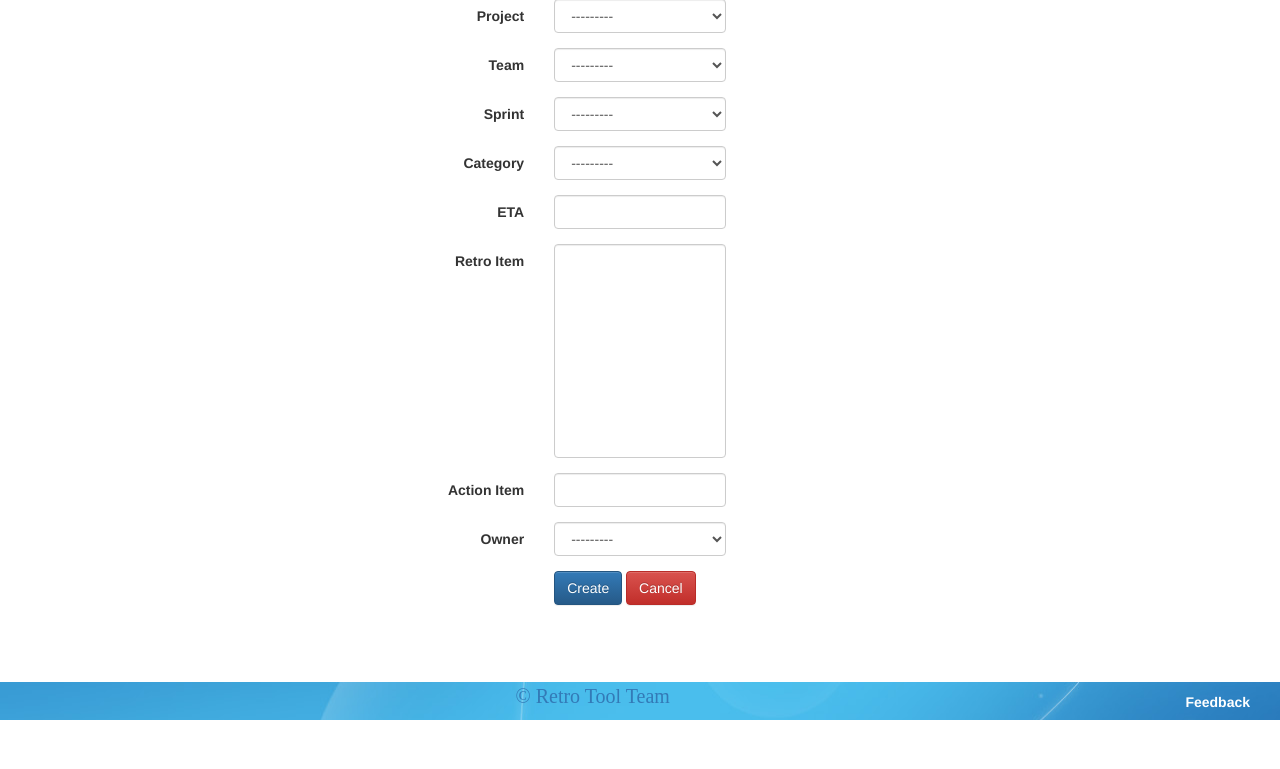
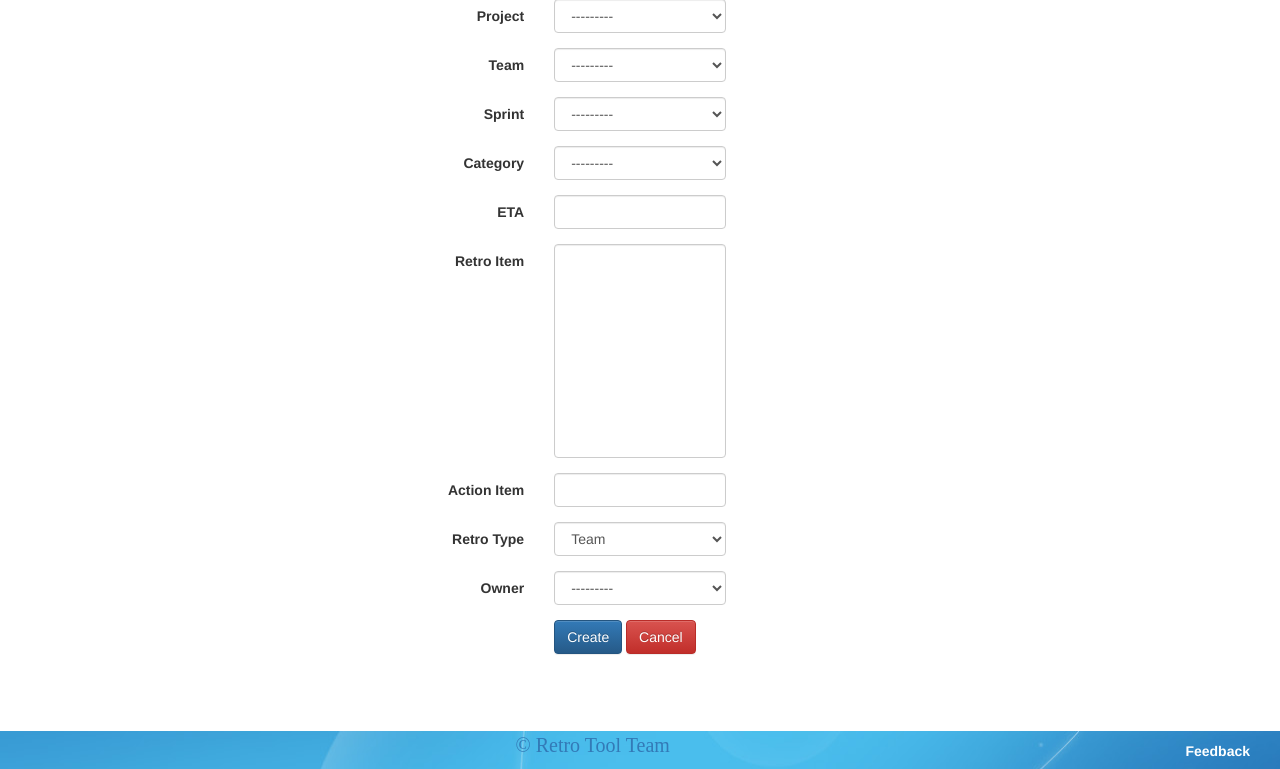
Before and after one commit to varunsak/retrotool, a Django app: page /create/ in a window 1280 px wide. Shown: the part 186-955 px from the top of the page. Before the commit the page ends 906 px from the top, so only its background shows below. Run offline with Django 3.2, Linux system fonts and the light colour scheme; the visitor is signed in with stand-in values (Sample User, id 1); data that the repository does not hold is empty; some libraries are stand-ins or nearby versions; some web fonts are replaced.

Commit message:
Added Retro Type field

```diff
--- a/retro/models.py
+++ b/retro/models.py
@@ -43,6 +43,11 @@ STATUS_LIST = (
     ('C', 'Complete'),
 )
 
+RETRO_TYPE = (
+    ('T', 'Team'),
+    ('L', 'Leadership'),
+)
+
 
 class Retro(models.Model):
     project = models.ForeignKey(Project, on_delete=models.CASCADE)
@@ -51,6 +56,7 @@ class Retro(models.Model):
     description = models.TextField('Description', max_length=200)
     action_item = models.CharField('Action Item', max_length=200)
     owner = models.ForeignKey(Owner, on_delete=models.CASCADE)
+    retro_type = models.CharField(max_length=1, choices=RETRO_TYPE, default='T')
     status = models.CharField(max_length=1, choices=STATUS_LIST, default='O')
     eta = models.DateField('ETA')
     category = models.ForeignKey(Category, on_delete=models.CASCADE)
--- a/retro/templates/retro/create.html
+++ b/retro/templates/retro/create.html
@@ -73,6 +73,15 @@
     </div>
 
     <div class="form-group">
+        <label for="id_retro_type" class="col-sm-5 control-label">
+            Retro Type
+        </label>
+        <div class="col-sm-2">
+            {{ form.retro_type|addcss:'form-control' }}
+        </div>
+    </div>
+
+    <div class="form-group">
         <label for="id_owner" class="col-sm-5 control-label">
             Owner
         </label>
--- a/retro/templates/retro/index.html
+++ b/retro/templates/retro/index.html
@@ -16,6 +16,7 @@
                     <th>Category</th>
                     <th>Retro Item</th>
                     <th>Action Item</th>
+                    <th>Retro Type</th>
                     <th>Owner</th>
                     <th width="75px">Status</th>
                     <th>ETA</th>
@@ -33,6 +34,7 @@
                     <td>{{ item.category }}</td>
                     <td>{{ item.description }}</td>
                     <td>{{ item.action_item }}</td>
+                    <td>{{ item.get_retro_type_display }}</td>
                     <td>{{ item.owner }}</td>
                     <td>
                         <a href="#" data-toggle="tooltip" data-placement="left" title="{{ item.get_status_display }}">
--- a/retro/views.py
+++ b/retro/views.py
@@ -13,7 +13,7 @@ class IndexView(generic.ListView):
 
 class CreateRetro(LoginRequiredMixin, SuccessMessageMixin, generic.CreateView):
     model = Retro
-    fields = ['project', 'team', 'category', 'sprint', 'description', 'action_item', 'owner', 'status', 'eta']
+    fields = ['project', 'team', 'category', 'sprint', 'description', 'action_item', 'retro_type', 'owner', 'status', 'eta']
     template_name = 'retro/create.html'
     success_url = reverse_lazy('index')
     success_message = "Retro item was created successfully"
@@ -25,7 +25,7 @@ class CreateRetro(LoginRequiredMixin, SuccessMessageMixin, generic.CreateView):
 
 class UpdateRetro(LoginRequiredMixin, SuccessMessageMixin, generic.UpdateView):
     model = Retro
-    fields = ['project', 'team', 'category', 'sprint', 'description', 'action_item', 'owner', 'status', 'eta']
+    fields = ['project', 'team', 'category', 'sprint', 'description', 'action_item', 'retro_type', 'owner', 'status', 'eta']
     template_name = 'retro/edit.html'
     success_url = reverse_lazy('index')
     success_message = "Retro item was updated successfully"
```
Also changed, not shown: retro/templates/retro/edit.html (+9 -0 lines).
